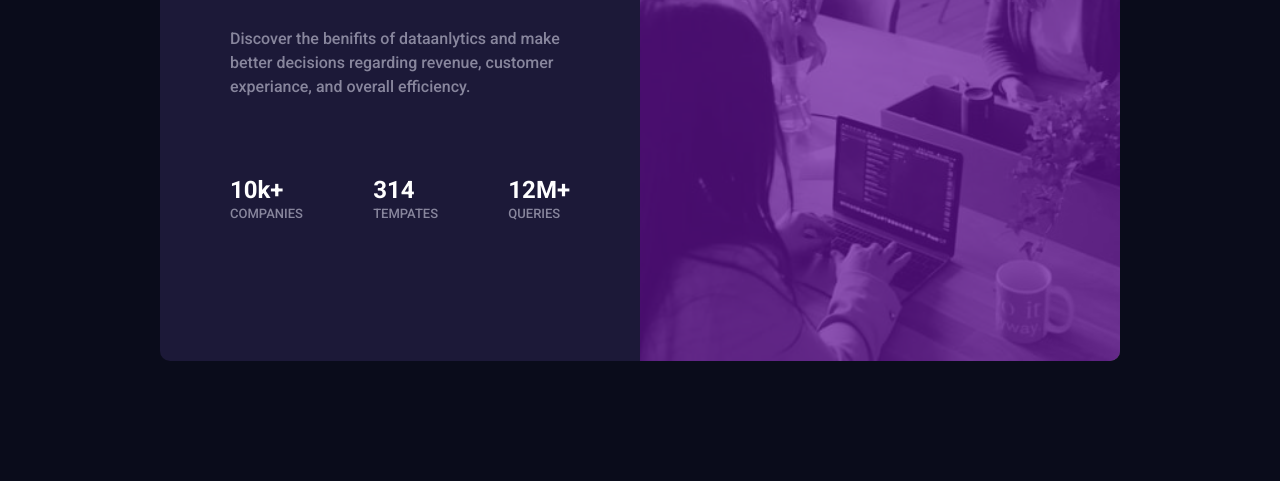
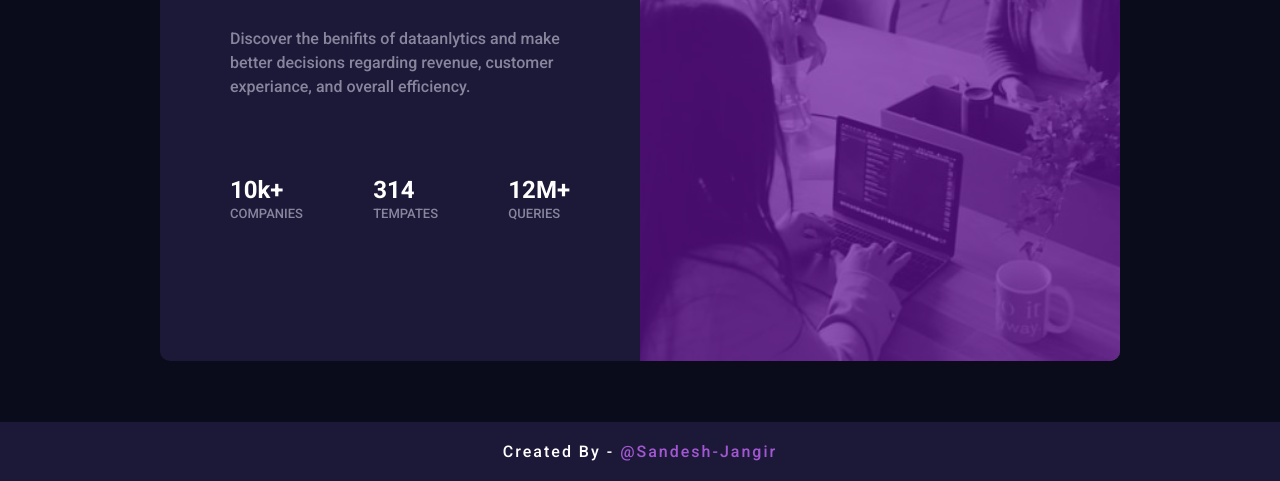
Before and after one commit to Sandesh-Jangir/Responsive-Statistics-Page, a plain HTML site: page index.html in a window 1280 px wide. Shown: the part 319-800 px from the top of the page. Drawn offline with Linux system fonts and the light colour scheme.

Commit message:
Added Footer Component

```diff
--- a/index.html
+++ b/index.html
@@ -30,5 +30,7 @@
     <div class="part-2">
     </div>
   </div>
+
+  <footer>Created By - <a href="">@Sandesh-Jangir</a></footer>
 </body>
 </html>
--- a/styles/main.css
+++ b/styles/main.css
@@ -76,8 +76,26 @@ body{
     font-weight: 600;
     font-size: 1.5rem;
 }
+footer{
+    position: fixed;
+    bottom: 0px;
+    padding: 20px;
+    text-align: center;
+    width: 100%;
+    background-color: #1c1938;
+    color: white;
+    font-weight: 400;
+    letter-spacing: 2px;
+}
+footer a{
+    color: #a357d3;
+    text-decoration: none;
+}
 
 @media (max-width:1090px) {
+    body{
+        height: 155vh;
+    }
     .container{
         flex-direction: column-reverse;
         height: 130vh;
```
